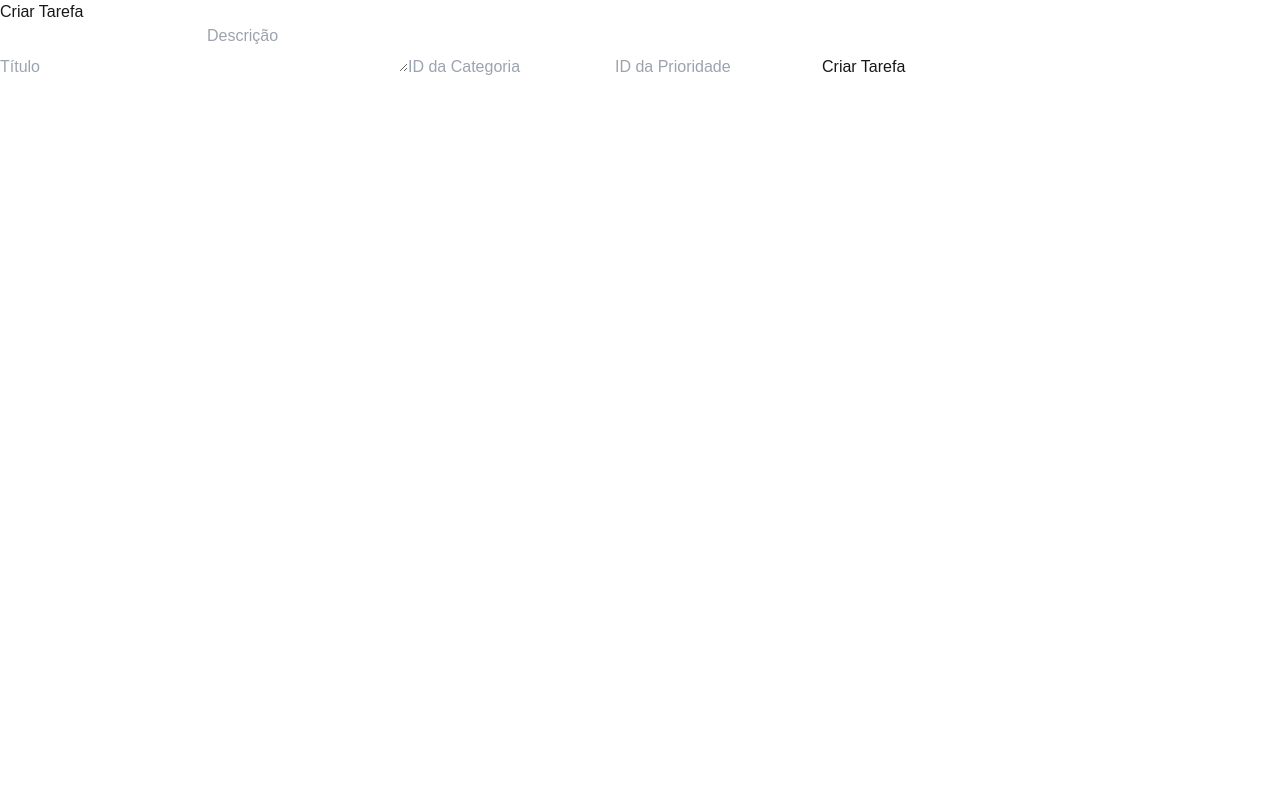
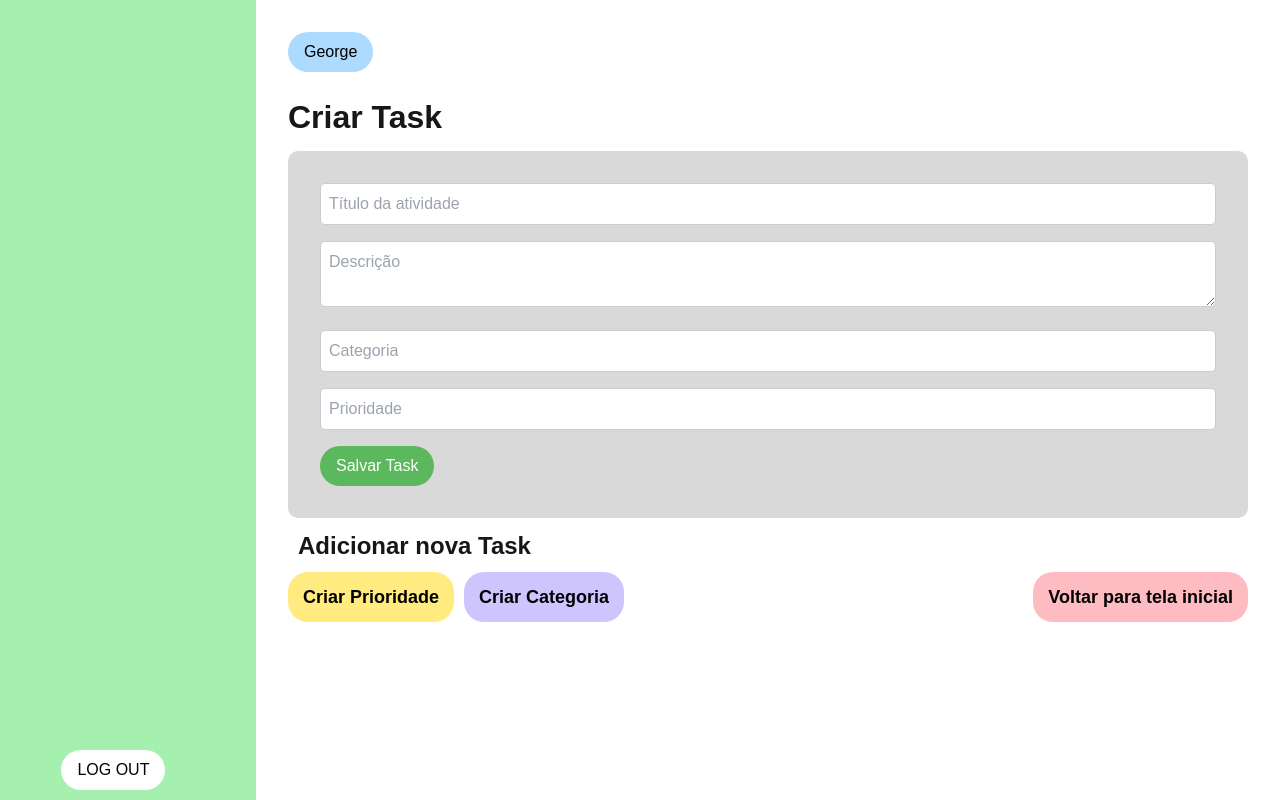
Before and after one commit to Kaionobre/projeto-tasks-web2, a Next.js app in the folder frontend/projeto-tasks/: page /tasks/create in a window 1280 px wide. Built offline with nearby package versions, Linux system fonts and the light colour scheme.

Commit message:
Tela de Criação de Task

```diff
--- a/frontend/projeto-tasks/src/app/tasks/create/page.tsx
+++ b/frontend/projeto-tasks/src/app/tasks/create/page.tsx
@@ -1,6 +1,7 @@
 "use client";
 
 import { useState } from "react";
+import "./styles.css";
 
 export default function CreateTaskPage() {
   const [title, setTitle] = useState("");
@@ -57,40 +58,41 @@ export default function CreateTaskPage() {
   };
 
   return (
-    <div>
-      <h1>Criar Tarefa</h1>
-      <form onSubmit={handleSubmit}>
-        <input
-          type="text"
-          placeholder="Título"
-          value={title}
-          onChange={(e) => setTitle(e.target.value)}
-          required
-        />
-        <textarea
-          placeholder="Descrição"
-          value={description}
-          onChange={(e) => setDescription(e.target.value)}
-          required
-        />
-        <input
-          type="number"
-          placeholder="ID da Categoria"
-          value={category}
-          onChange={(e) => setCategory(e.target.value)}
-          required
-        />
-        <input
-          type="number"
-          placeholder="ID da Prioridade"
-          value={priority}
-          onChange={(e) => setPriority(e.target.value)}
-          required
-        />
-        <button type="submit">Criar Tarefa</button>
-      </form>
-      {error && <p style={{ color: "red" }}>{error}</p>}
-      {success && <p style={{ color: "green" }}>{success}</p>}
+    <div className="container">
+      <aside>
+        <button className="logout-button">LOG OUT</button>
+      </aside>
+      <main>
+        <div className="user-badge">George</div>
+        <header>
+          <h1>Criar Task</h1>
+        </header>
+        <form onSubmit={handleSubmit}>
+          <div>
+            <input type="text" placeholder="Título da atividade" id="titulo" value={title} onChange={(e) => setTitle(e.target.value)} required/>
+          </div>
+          <div>
+            <textarea id="descricao" placeholder="Descrição" value={description} onChange={(e) => setDescription(e.target.value)} required ></textarea>
+          </div>
+          <div>
+            <input type="number" placeholder="Categoria" id="categoria" value={category} onChange={(e) => setCategory(e.target.value)} required/>
+          </div>
+          <div>
+            <input type="number" placeholder="Prioridade" id="prioridade" value={priority} onChange={(e) => setPriority(e.target.value)} required />
+          </div>
+          <button type="submit" className="save-task-button"> Salvar Task </button>
+        </form>
+        {error && <p className="error-message">{error}</p>}
+        {success && <p className="success-message">{success}</p>}
+          <h2>Adicionar nova Task</h2>
+          <div className="button-conteiner">
+            <div>
+              <span><button><a href="#" className="btn-priority"> Criar Prioridade </a></button></span>
+              <span><button><a href="#" className="btn-category">Criar Categoria</a></button></span>
+            </div>
+            <div><button><a href="#" className="btn-back"> Voltar para tela inicial</a></button></div>
+          </div>
+      </main>
     </div>
   );
 }
--- /dev/null
+++ b/frontend/projeto-tasks/src/app/tasks/create/styles.css
@@ -0,0 +1,125 @@
+.container {
+    display: flex;
+  }
+
+h1{
+    font-weight: bold;
+    font-size: xx-large;
+    padding-top: 5px;
+    padding-bottom: 10px;
+}
+
+
+h2{
+    font-weight: bold;
+    font-size: x-large;
+    padding: 10px;
+}
+
+
+aside {
+    background-color: #A5F0AF;
+    padding: 1rem;
+    width: 20%;
+    min-height: 100vh;
+  }
+
+.logout-button {
+    position: fixed;
+    bottom: 10px;
+    left: 4.8%;
+    background: white;
+    color: black;
+    border-radius: 20px;
+    padding: 0.5rem 1rem;
+    cursor: pointer;
+  }
+
+main {
+    padding: 2rem;
+    width: 80%;
+  }
+
+.user-badge {
+    background: #ADDAFF;
+    display: inline-block;
+    padding: 0.5rem 1rem;
+    border-radius: 50px;
+    margin-bottom: 1rem;
+    color: black;
+  }
+
+form {
+    background: #D9D9D9;
+    padding: 2rem;
+    border-radius: 10px;
+  }
+
+form div {
+    margin-bottom: 1rem;
+  }
+
+form label {
+    display: block;
+    font-weight: bold;
+  }
+
+form input,form textarea {
+    width: 100%;
+    padding: 0.5rem;
+    border: 1px solid #ccc;
+    border-radius: 5px;
+  }
+
+.button-conteiner{
+    display: flex;
+    align-items: center;
+    justify-content: space-between;
+    flex-direction: row;
+    padding-top: 10px;
+}
+
+
+.save-task-button {
+    background-color: #5cb85c;
+    color: white;
+    padding: 0.5rem 1rem;
+    border: none;
+    border-radius: 25px;
+    cursor: pointer;
+}
+
+.button-conteiner a {
+    font-weight: bold;
+    font-size: 18px;
+    padding: 15px;
+    color: black;
+  }
+
+.btn-priority {
+    background: #FFEB80;
+    margin-right: 10px;
+    width: 147px;
+    height: 44px;
+    border-radius: 20px;
+  }
+
+.btn-category {
+    background: #CEC5FF;
+    border-radius: 20px;
+  }
+
+.btn-back {
+    background: #FFBBC2;
+    border-radius: 20px;
+  }
+
+.error-message {
+    color: red;
+    margin-top: 1rem;
+  }
+
+.success-message {
+    color: green;
+    margin-top: 1rem;
+  }
```
Also changed, not shown: 1 other file (tests, documents, lock files or other folders).
